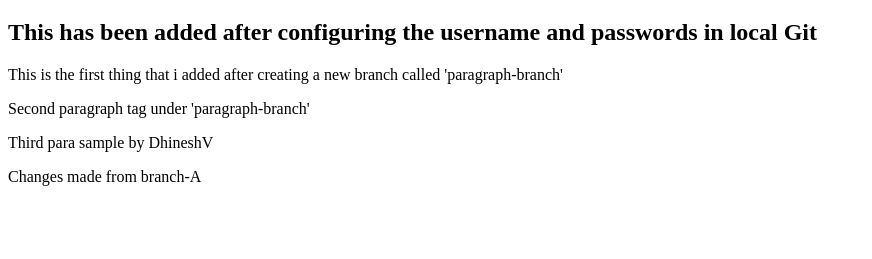
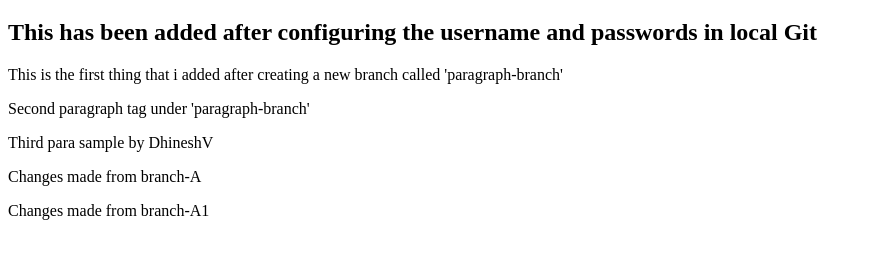
Before and after one commit to tanush-peronal-cei/git-practice, a plain HTML site: page index.html in a window 1280 px wide. Shown: the part 61-320 px from the top of the page, without its empty margins (0-872 px from the left). Drawn offline with Linux system fonts and the light colour scheme.

Commit message:
Changes from branch-A1

```diff
--- a/index.html
+++ b/index.html
@@ -16,5 +16,7 @@
     <p>Third para sample by DhineshV</p>
 
     <p>Changes made from branch-A</p>
+
+    <p>Changes made from branch-A1</p>
 </body>
 </html>
```
